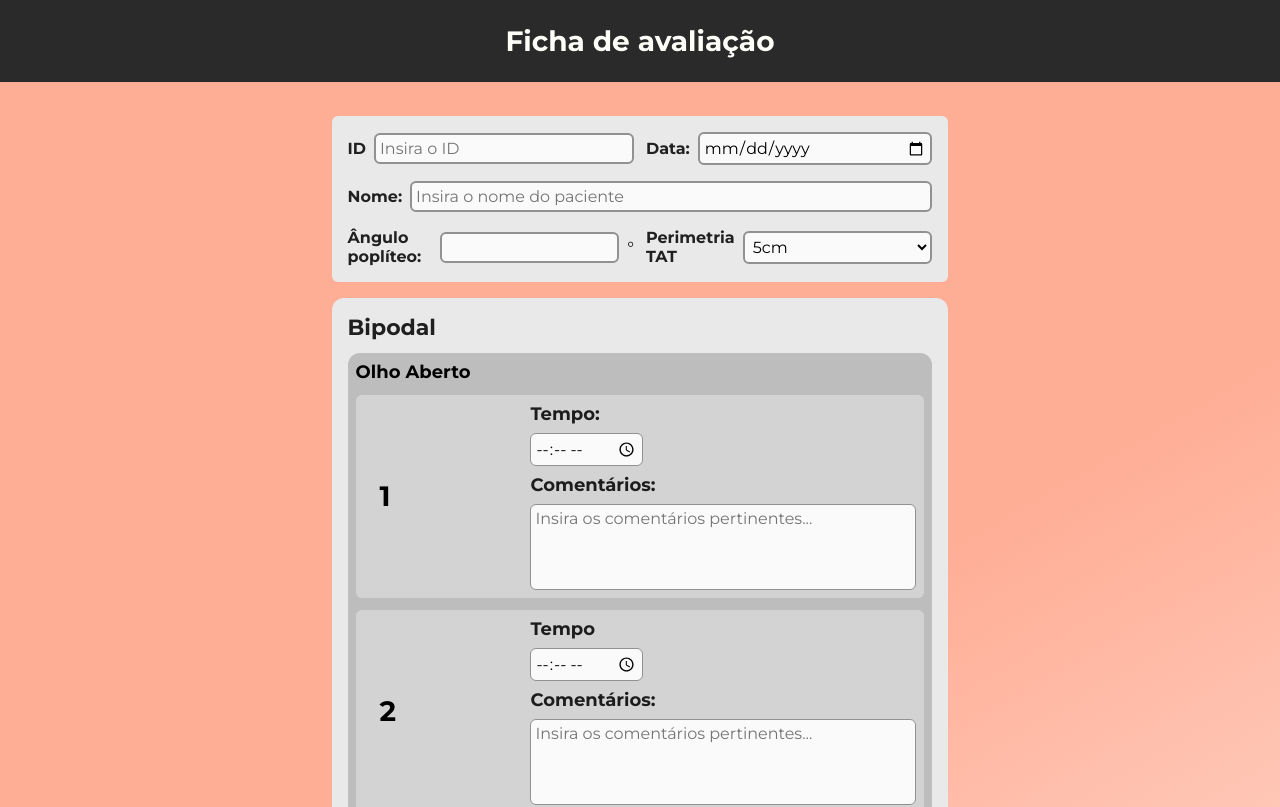
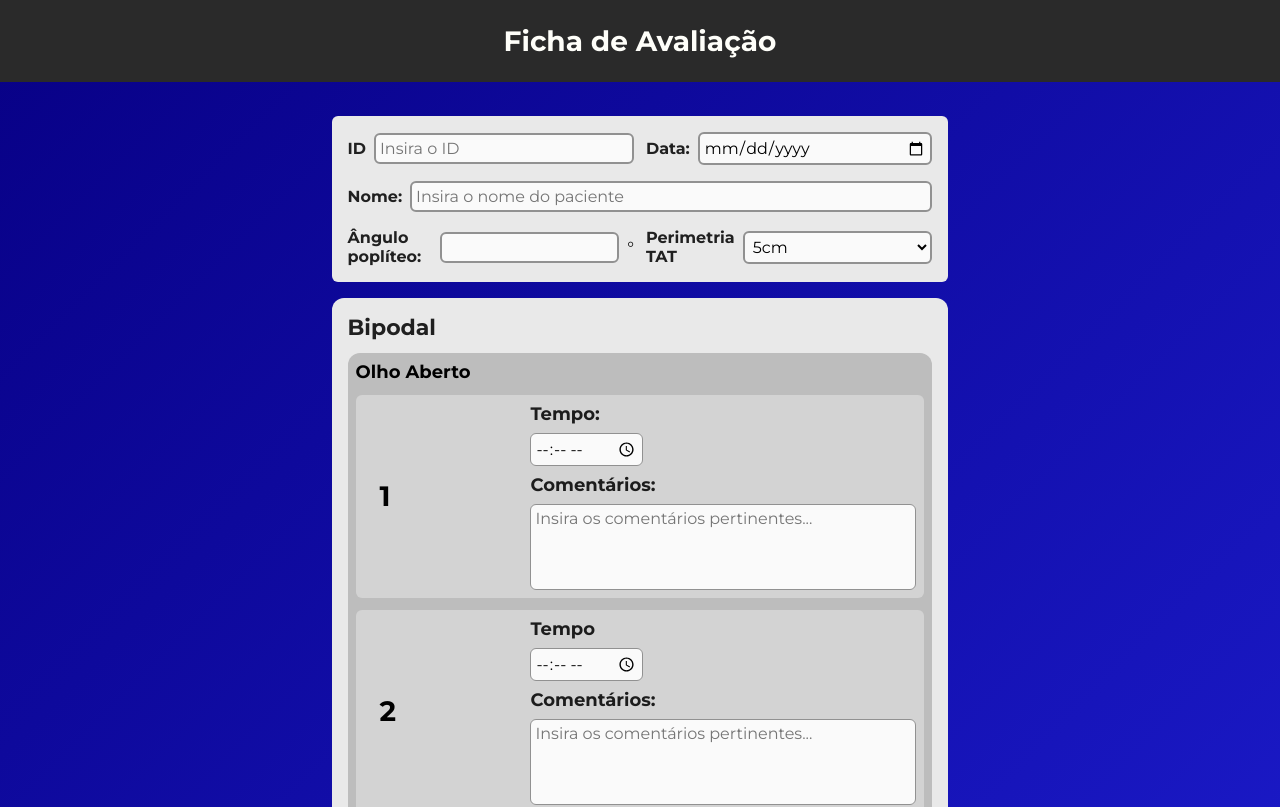
Before and after one commit to MatheusFonseca849/fisio-app, a React (Vite) app: page / in a window 1280 px wide. Shown: the top 807 px of the page. Built offline with nearby package versions, Linux system fonts and the light colour scheme.

Commit message:
update: revamped stylization

```diff
--- a/src/App.jsx
+++ b/src/App.jsx
@@ -6,7 +6,6 @@ function App() {
 
   return (
     <main>
-    <Header><h1>Ficha de avaliação</h1></Header>
     <EvaluationSheet/>
     </main>
   )
--- a/src/components/EvaluationSheet/index.jsx
+++ b/src/components/EvaluationSheet/index.jsx
@@ -1,4 +1,5 @@
 import ExamContainer from "../ExamContainer/index.jsx";
+import Header from "../Header/header.js";
 import EvaluationHeaderForm from "../HeaderForm/index.jsx";
 import FormField from "../FormField/index.jsx"
 import StyledEvaluationSheet from "./evaluationSheet.js";
@@ -9,7 +10,8 @@ import SubmitButton from "../SubmitButton/index.jsx";
 const EvaluationSheet = () => {
 
     return (
-
+        <>
+        <Header><h1>Ficha de Avaliação</h1></Header>
         <StyledEvaluationSheet>
 
             <EvaluationHeaderForm />
@@ -156,6 +158,7 @@ const EvaluationSheet = () => {
             <SubmitButton>Registrar Formulário</SubmitButton>
 
         </StyledEvaluationSheet>
+        </>
 
 
     )
--- a/src/styles/reset.js
+++ b/src/styles/reset.js
@@ -38,7 +38,7 @@ p {
 
 main{
 
-    background: linear-gradient(150deg, rgba(255,78,26,0.45702030812324934) 23%, rgba(255,255,255,1) 54%);
+    background: linear-gradient(135deg, rgba(8,1,135,1) 1%, rgba(29,29,208,1) 47%, rgba(0,212,255,1) 97%);
     display: flex;
     flex-direction: column;
     justify-content: center;
```
